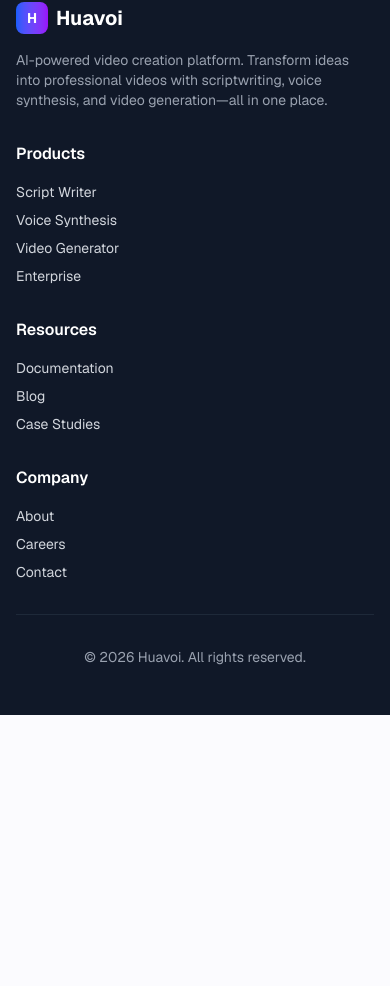
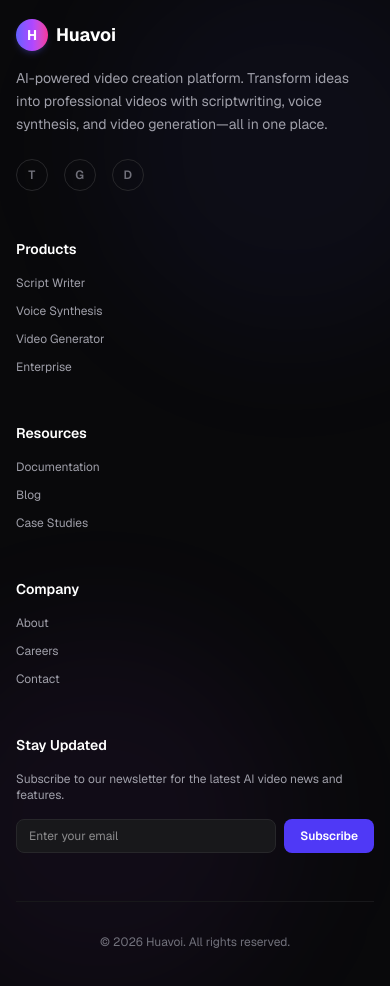
Before and after one commit to szj10/official-landing, a Next.js app: page / in a window 390 px wide. Shown: the part 5839-6825 px from the top of the page. Before the commit the page ends 6554 px from the top, so only its background shows below. Built offline with nearby package versions, Linux system fonts and the light colour scheme.

Commit message:
redesign footer

```diff
--- a/src/components/Footer.tsx
+++ b/src/components/Footer.tsx
@@ -2,92 +2,101 @@ import Link from "next/link";
 
 export default function Footer() {
   return (
-    <footer className="bg-gray-900 dark:bg-gray-950 text-gray-300">
-      <div className="max-w-7xl mx-auto px-4 sm:px-6 lg:px-8 py-12">
-        <div className="grid grid-cols-1 md:grid-cols-4 gap-8">
-          <div>
+    <footer className="bg-zinc-950 border-t border-zinc-900 text-zinc-400 relative overflow-hidden">
+      {/* Decorative gradient overlay */}
+      <div className="absolute top-0 left-1/4 w-96 h-96 bg-indigo-500/5 rounded-full blur-3xl pointer-events-none" />
+      <div className="absolute bottom-0 right-1/4 w-96 h-96 bg-purple-500/5 rounded-full blur-3xl pointer-events-none" />
+
+      <div className="max-w-7xl mx-auto px-4 sm:px-6 lg:px-8 py-16 relative z-10">
+        <div className="grid grid-cols-1 md:grid-cols-6 gap-12">
+          <div className="md:col-span-2">
             <div className="flex items-center space-x-2 mb-4">
-              <div className="w-8 h-8 bg-gradient-to-r from-blue-600 to-purple-600 rounded-lg flex items-center justify-center">
+              <div className="w-8 h-8 bg-gradient-to-r from-indigo-500 via-purple-500 to-pink-500 rounded-full flex items-center justify-center shadow-md shadow-indigo-500/20">
                 <span className="text-white font-bold text-sm">H</span>
               </div>
-              <span className="text-xl font-bold text-white">Huavoi</span>
+              <span className="text-lg font-bold text-white">Huavoi</span>
             </div>
-            <p className="text-sm text-gray-400">
+            <p className="text-sm text-zinc-400 leading-relaxed mb-6">
               AI-powered video creation platform. Transform ideas into professional videos with
               scriptwriting, voice synthesis, and video generation—all in one place.
             </p>
+            <div className="flex space-x-4">
+              {/* Social Icons placeholder with custom hover */}
+              {["twitter", "github", "discord"].map((social) => (
+                <Link
+                  key={social}
+                  href="/"
+                  className="w-8 h-8 rounded-full border border-zinc-800 flex items-center justify-center text-zinc-500 hover:text-white hover:border-zinc-700 hover:bg-zinc-900/50 transition-all active:scale-90"
+                >
+                  <span className="text-xs uppercase tracking-wider font-semibold">
+                    {social[0]}
+                  </span>
+                </Link>
+              ))}
+            </div>
           </div>
 
           <div>
-            <h3 className="text-white font-semibold mb-4">Products</h3>
-            <ul className="space-y-2 text-sm">
-              <li>
-                <Link href="/" className="hover:text-white transition-colors">
-                  Script Writer
+            <h3 className="text-white font-semibold text-sm mb-4">Products</h3>
+            <ul className="space-y-3 text-xs">
+              {["Script Writer", "Voice Synthesis", "Video Generator", "Enterprise"].map((item) => (
+                <li key={item}>
+                  <Link href="/" className="hover:text-indigo-400 transition-colors">
+                    {item}
                   </Link>
                 </li>
-              <li>
-                <Link href="/" className="hover:text-white transition-colors">
-                  Voice Synthesis
-                </Link>
-              </li>
-              <li>
-                <Link href="/" className="hover:text-white transition-colors">
-                  Video Generator
-                </Link>
-              </li>
-              <li>
-                <Link href="/" className="hover:text-white transition-colors">
-                  Enterprise
-                </Link>
-              </li>
+              ))}
             </ul>
           </div>
 
           <div>
-            <h3 className="text-white font-semibold mb-4">Resources</h3>
-            <ul className="space-y-2 text-sm">
-              <li>
-                <Link href="/" className="hover:text-white transition-colors">
-                  Documentation
+            <h3 className="text-white font-semibold text-sm mb-4">Resources</h3>
+            <ul className="space-y-3 text-xs">
+              {["Documentation", "Blog", "Case Studies"].map((item) => (
+                <li key={item}>
+                  <Link href="/" className="hover:text-indigo-400 transition-colors">
+                    {item}
                   </Link>
                 </li>
-              <li>
-                <Link href="/" className="hover:text-white transition-colors">
-                  Blog
-                </Link>
-              </li>
-              <li>
-                <Link href="/" className="hover:text-white transition-colors">
-                  Case Studies
-                </Link>
-              </li>
+              ))}
             </ul>
           </div>
 
           <div>
-            <h3 className="text-white font-semibold mb-4">Company</h3>
-            <ul className="space-y-2 text-sm">
-              <li>
-                <Link href="/" className="hover:text-white transition-colors">
-                  About
+            <h3 className="text-white font-semibold text-sm mb-4">Company</h3>
+            <ul className="space-y-3 text-xs">
+              {["About", "Careers", "Contact"].map((item) => (
+                <li key={item}>
+                  <Link href="/" className="hover:text-indigo-400 transition-colors">
+                    {item}
                   </Link>
                 </li>
-              <li>
-                <Link href="/" className="hover:text-white transition-colors">
-                  Careers
-                </Link>
-              </li>
-              <li>
-                <Link href="/" className="hover:text-white transition-colors">
-                  Contact
-                </Link>
-              </li>
+              ))}
             </ul>
+          </div>
+
+          <div className="md:col-span-2">
+            <h3 className="text-white font-semibold text-sm mb-4">Stay Updated</h3>
+            <p className="text-xs text-zinc-400 mb-4">
+              Subscribe to our newsletter for the latest AI video news and features.
+            </p>
+            <form className="flex gap-2" onSubmit={(e) => e.preventDefault()}>
+              <input
+                type="email"
+                placeholder="Enter your email"
+                className="bg-zinc-900 border border-zinc-800 rounded-lg px-3 py-2 text-xs text-white focus:outline-none focus:border-indigo-500 flex-1 min-w-0"
+              />
+              <button
+                type="submit"
+                className="bg-indigo-600 hover:bg-indigo-750 text-white rounded-lg px-4 py-2 text-xs font-semibold transition-colors active:scale-95 shrink-0"
+              >
+                Subscribe
+              </button>
+            </form>
           </div>
         </div>
 
-        <div className="border-t border-gray-800 mt-8 pt-8 text-sm text-center text-gray-400">
+        <div className="border-t border-zinc-900 mt-12 pt-8 text-xs text-center text-zinc-500">
           <p>&copy; {new Date().getFullYear()} Huavoi. All rights reserved.</p>
         </div>
       </div>
```
Lines whose indentation alone changed are shown as unchanged.
